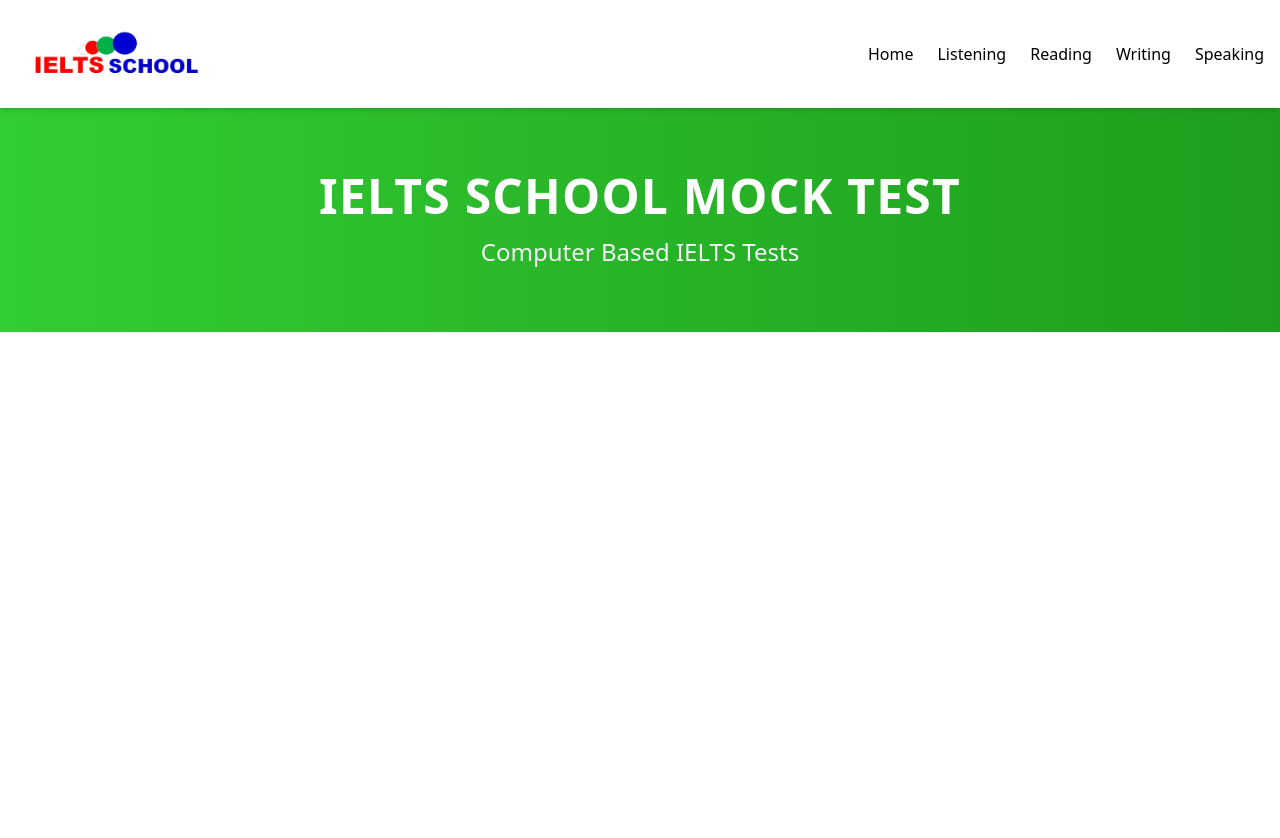
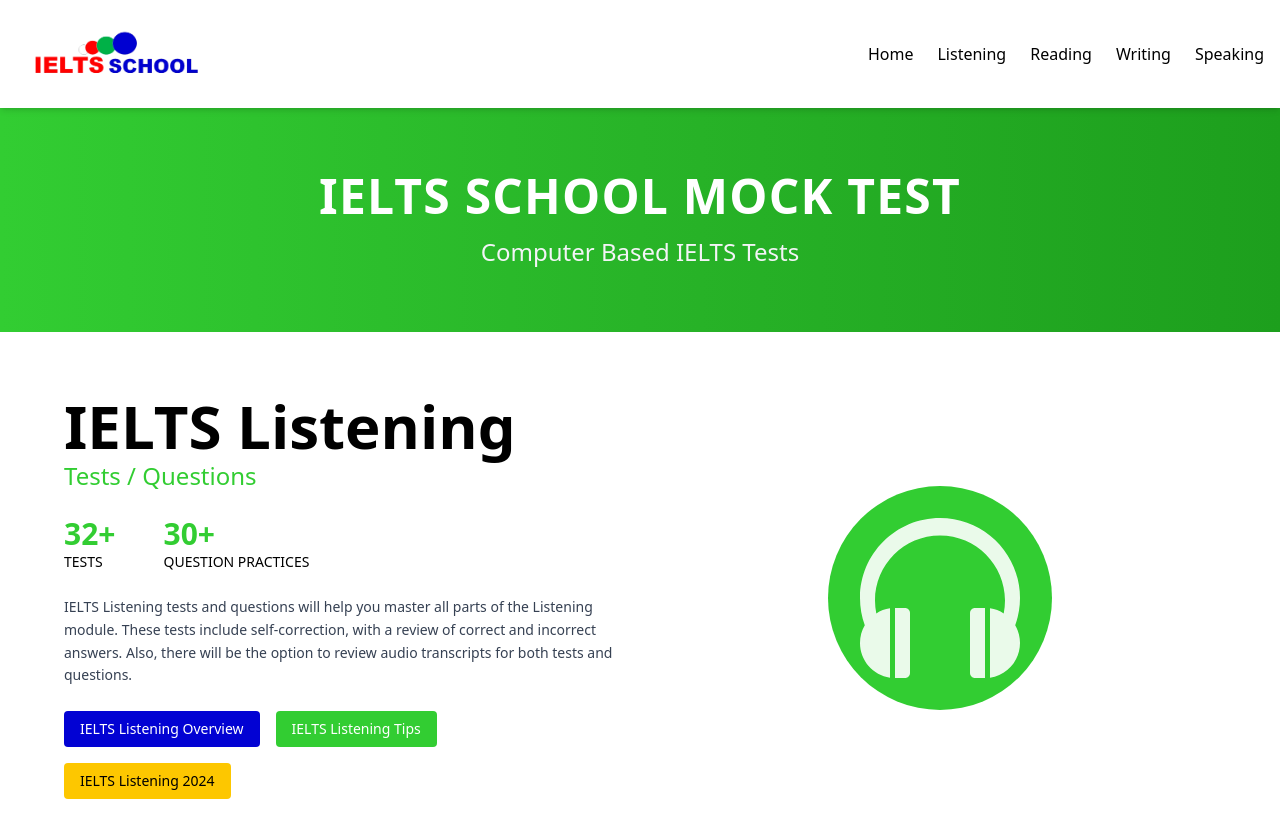
Before and after one commit to kumanboy/ielts-sim, a Next.js app: page / in a window 1280 px wide. Shown: the top 838 px of the page. Before the commit the page ends 800 px from the top, so only its background shows below. Built offline with nearby package versions, Linux system fonts and the light colour scheme.

Commit message:
ListeningSection.tsx done

```diff
--- a/app/page.tsx
+++ b/app/page.tsx
@@ -1,10 +1,11 @@
 import Banner from "../components/Banner";
+import ListeningSection from "@/components/ListeningSection";
 
 export default function HomePage() {
     return (
         <>
             <Banner />
-
+            <ListeningSection/>
         </>
     );
 }
--- a/components/ListeningSection.tsx
+++ b/components/ListeningSection.tsx
@@ -0,0 +1,58 @@
+import { ImHeadphones } from "react-icons/im";
+
+export default function ListeningSection() {
+    return (
+        <section
+            id="listening"
+            className="w-full py-16 px-4 bg-white text-blackText font-sans"
+        >
+            <div className="max-w-6xl mx-auto flex flex-col md:flex-row items-center justify-between gap-12">
+                {/* Text Block */}
+                <div className="md:w-1/2">
+                    <h2 className="text-6xl font-bold">IELTS Listening</h2>
+                    <p className="text-[#32CD32] text-2xl mt-1 font-medium">Tests / Questions</p>
+
+                    {/* Stats */}
+                    <div className="flex gap-12 mt-6">
+                        <div>
+                            <p className="text-3xl font-bold text-[#32CD32]">32+</p>
+                            <p className="text-blackText text-sm">TESTS</p>
+                        </div>
+                        <div>
+                            <p className="text-3xl font-bold text-[#32CD32]">30+</p>
+                            <p className="text-blackText text-sm">QUESTION PRACTICES</p>
+                        </div>
+                    </div>
+
+                    {/* Description */}
+                    <p className="mt-6 text-sm text-gray-700 leading-relaxed">
+                        IELTS Listening tests and questions will help you master all parts
+                        of the Listening module. These tests include self-correction, with a
+                        review of correct and incorrect answers. Also, there will be the
+                        option to review audio transcripts for both tests and questions.
+                    </p>
+
+                    {/* Buttons */}
+                    <div className="flex flex-wrap gap-4 mt-6">
+                        <button className="bg-[#0202D3] text-white px-4 py-2 rounded hover:opacity-90 text-sm">
+                            IELTS Listening Overview
+                        </button>
+                        <button className="bg-[#32CD32] text-white px-4 py-2 rounded hover:bg-green-600 text-sm">
+                            IELTS Listening Tips
+                        </button>
+                        <button className="bg-yellow-400 text-black px-4 py-2 rounded text-sm">
+                            IELTS Listening 2024
+                        </button>
+                    </div>
+                </div>
+
+                {/* Icon with Blue Background */}
+                <div className="md:w-1/2 flex justify-center">
+                    <div className="p-8 rounded-full bg-[#32CD32]">
+                        <ImHeadphones className="text-white opacity-90" size={160} />
+                    </div>
+                </div>
+            </div>
+        </section>
+    );
+}
--- a/components/Navbar.tsx
+++ b/components/Navbar.tsx
@@ -63,7 +63,7 @@
                 }`}
             >
                 <div className="flex justify-between items-center px-4 py-4 border-b border-white bg-white">
-                    <Image src="/logo.png" alt="Logo" width={120} height={30} />
+                    <Image src="/logo.png" alt="Logo" width={200} height={40} />
                     <button onClick={() => setIsOpen(false)}>
                         <X size={24} className="text-[#32CD32]" />
                     </button>
--- a/package.json
+++ b/package.json
@@ -12,7 +12,8 @@
     "lucide-react": "^0.525.0",
     "next": "15.3.5",
     "react": "^19.0.0",
-    "react-dom": "^19.0.0"
+    "react-dom": "^19.0.0",
+    "react-icons": "^5.5.0"
   },
   "devDependencies": {
     "@eslint/eslintrc": "^3",
```
Also changed, not shown: 1 other file (tests, documents, lock files or other folders).
